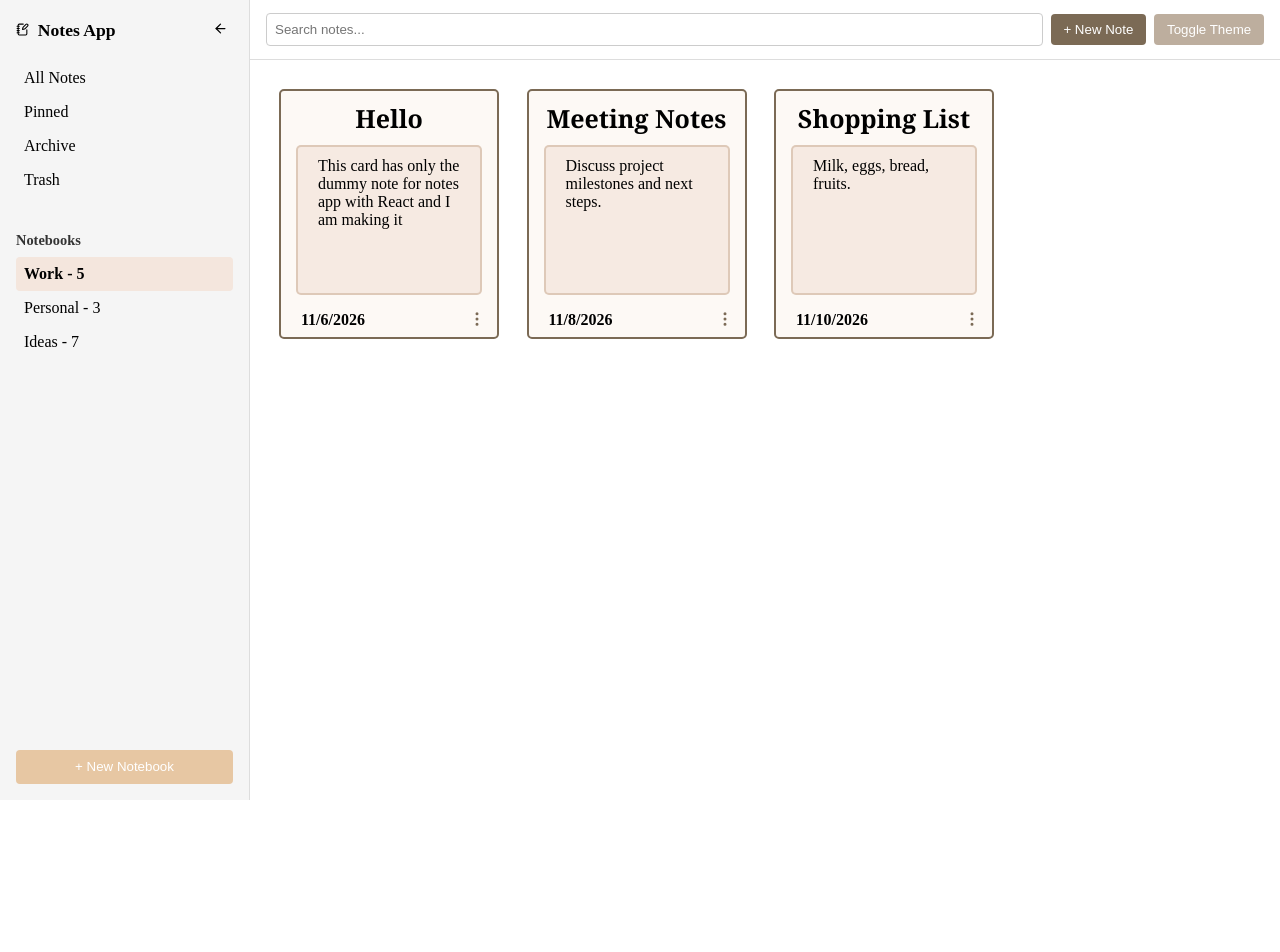
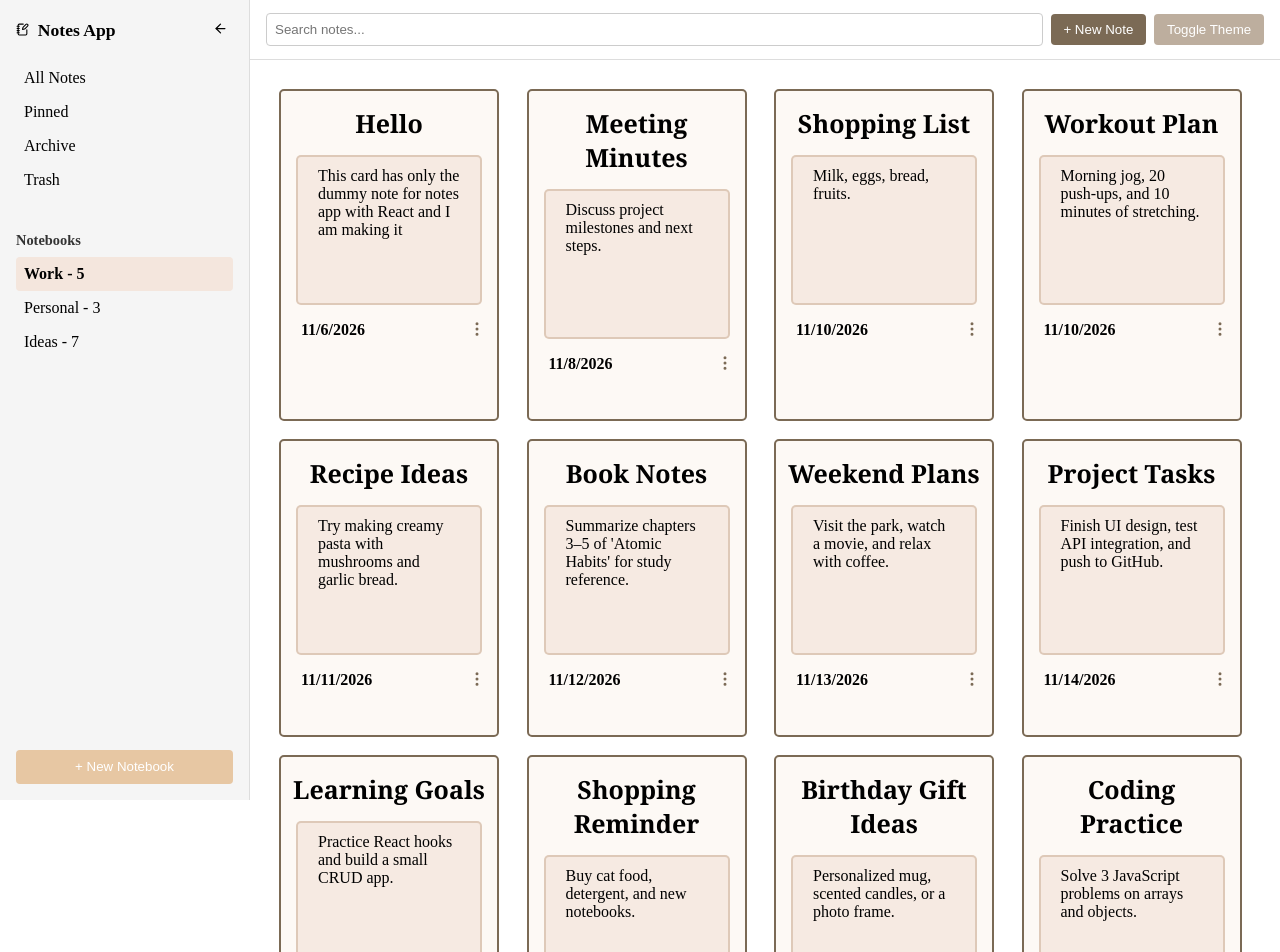
Before and after one commit to FaiqaAamer/Notes-app-react, a React (Vite) app in the folder notes-app/: page / in a window 1280 px wide. Shown: the top 952 px of the page. Before the commit the page ends 860 px from the top, so only its background shows below. Built offline with nearby package versions, Linux system fonts and the light colour scheme.

Commit message:
Add responsiveness to NoteList

```diff
--- a/notes-app/src/App.jsx
+++ b/notes-app/src/App.jsx
@@ -1,10 +1,20 @@
-import { useState } from "react";
+import { useState, useEffect } from "react";
 import Sidebar from "./components/layout/Sidebar";
 import Topbar from "./components/layout/Topbar";
 import NoteList from "./components/notes/NoteList";
 
 function App() {
   const [isCollapsed, setIsCollapsed] = useState(false);
+
+  useEffect(() => {
+    function handleResize() {
+      if (window.innerWidth <= 480) {
+        setIsCollapsed(true);
+      }
+    }
+    window.addEventListener("resize", handleResize);
+    return () => window.removeEventListener("resize", handleResize);
+  }, []);
 
   return (
 
--- /dev/null
+++ b/notes-app/src/components/notes/NoteCard.css
@@ -0,0 +1,20 @@
+@media (max-width: 768px) {
+    .note-card {
+        width: 100%;
+        height: 220px;
+    }
+}
+
+@media (max-width: 480px) {
+    .note-card {
+        width: 100%;
+        height: auto;
+        min-height: 200px;
+    }
+    .note-list {
+        grid-template-columns: 1fr !important;
+    }
+    .topbar {
+        left: var(--sidebar-collapsed-width) !important;
+    }
+}
--- a/notes-app/src/components/notes/NoteCard.jsx
+++ b/notes-app/src/components/notes/NoteCard.jsx
@@ -1,9 +1,10 @@
 import { MoreVertical } from "lucide-react";
 import React, { useState } from "react"
+import "./NoteCard.css"
 
 function NoteCard({note  : {title, content, date}, isMenuOpen, onToggleMenu}){
     const styles = {
-        height : "250px",
+        minHeight : "250px",
         width : "220px",
         border : "2px solid #7B6A55",
         borderRadius : "5px",
@@ -13,6 +14,8 @@ function NoteCard({note  : {title, content, date}, isMenuOpen, onToggleMenu}){
     }
     const h2 = {
         margin : "5px",
+        paddingTop : "5px",
+        paddingBottom : "5px",
         textAlign : "center",
         fontFamily : "Cambria",
         fontSize : "25px"
@@ -71,7 +74,7 @@ function NoteCard({note  : {title, content, date}, isMenuOpen, onToggleMenu}){
         fontSize : "14px"
     }
 
-    return(<div style={styles}>
+    return(<div style={styles} className="note-card">
         <h2 style={h2}>{title}</h2>
         <p style={p}>{content}</p>
         <div style={footer}>
--- a/notes-app/src/components/notes/NoteList.jsx
+++ b/notes-app/src/components/notes/NoteList.jsx
@@ -1,5 +1,6 @@
 import { useState } from 'react';
 import NoteCard from './NoteCard.jsx'
+import "./NoteCard.css"
 
 function NoteList(){
     const [openMenuId, setOpenMenuId] = useState(null)
@@ -12,7 +13,7 @@ function NoteList(){
         },
         {
         id: 2,
-        title: "Meeting Notes",
+        title: "Meeting Minutes",
         content: "Discuss project milestones and next steps.",
         date: "11/8/2026",
         },
@@ -22,14 +23,75 @@ function NoteList(){
         content: "Milk, eggs, bread, fruits.",
         date: "11/10/2026",
         },
+        {
+        id: 4,
+        title: "Workout Plan",
+        content: "Morning jog, 20 push-ups, and 10 minutes of stretching.",
+        date: "11/10/2026",
+        },
+        {
+        id: 5,
+        title: "Recipe Ideas",
+        content: "Try making creamy pasta with mushrooms and garlic bread.",
+        date: "11/11/2026",
+        },
+        {
+        id: 6,
+        title: "Book Notes",
+        content: "Summarize chapters 3–5 of 'Atomic Habits' for study reference.",
+        date: "11/12/2026",
+        },
+        {
+        id: 7,
+        title: "Weekend Plans",
+        content: "Visit the park, watch a movie, and relax with coffee.",
+        date: "11/13/2026",
+        },
+        {
+        id: 8,
+        title: "Project Tasks",
+        content: "Finish UI design, test API integration, and push to GitHub.",
+        date: "11/14/2026",
+        },
+        {
+        id: 9,
+        title: "Learning Goals",
+        content: "Practice React hooks and build a small CRUD app.",
+        date: "11/15/2026",
+        },
+        {
+        id: 10,
+        title: "Shopping Reminder",
+        content: "Buy cat food, detergent, and new notebooks.",
+        date: "11/16/2026",
+        },
+        {
+        id: 11,
+        title: "Birthday Gift Ideas",
+        content: "Personalized mug, scented candles, or a photo frame.",
+        date: "11/17/2026",
+        },
+        {
+        id: 12,
+        title: "Coding Practice",
+        content: "Solve 3 JavaScript problems on arrays and objects.",
+        date: "11/18/2026",
+        },
+        {
+        id: 13,
+        title: "Daily Journal",
+        content: "Reflect on today’s progress and note key learnings.",
+        date: "11/19/2026",
+        }
     ];
     const styles = {
         display : "grid",
         gridTemplateColumns: "repeat(auto-fill, minmax(220px, 1fr))",
         gap : "0.5rem",
-        padding: "1rem"
+        padding: "1rem",
+        boxSizing : "border-box"
     }
-    return(<div style={styles}>
+    return(<div style={styles} className='node-list'>
         {dummyNotes.map((note) => (<NoteCard key={note.id} note={note}
                                     isMenuOpen={openMenuId === note.id}
                                     onToggleMenu={() => setOpenMenuId (prev => (prev === note.id ? null : note.id))}
```
